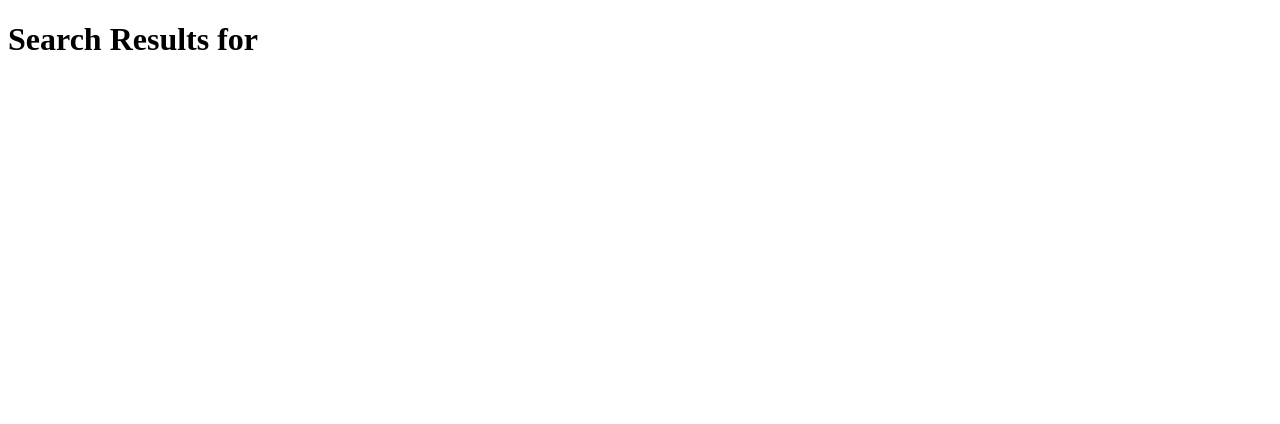
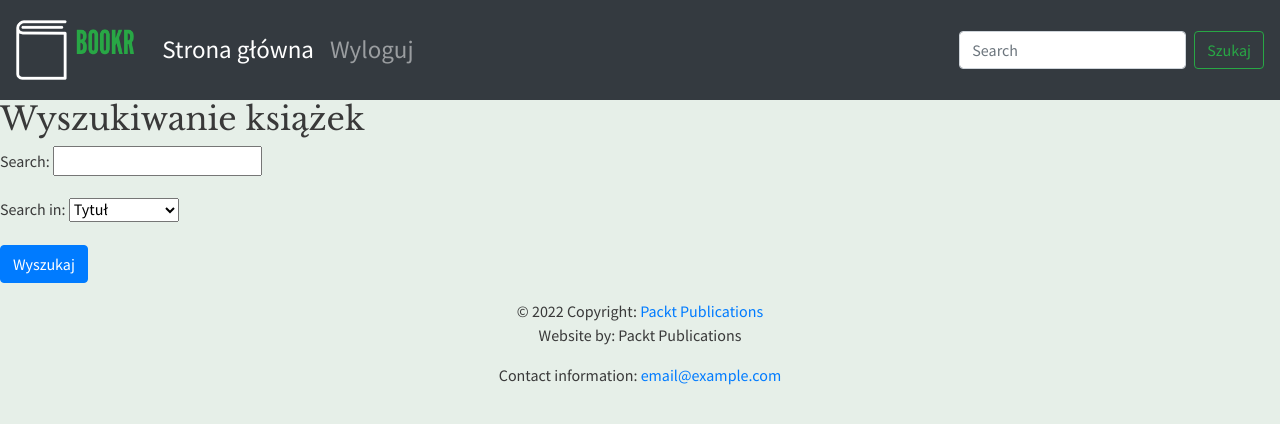
Before and after one commit to lukwac123/bookr, a Django app: page /book-search/ in a window 1280 px wide. Shown: the top 424 px of the page. Run offline with Django 5.2, Linux system fonts and the light colour scheme; some libraries are stand-ins or nearby versions.

Commit message:
Wyszukiwanie książek, utworzenie formularza i widoku

```diff
--- /dev/null
+++ b/reviews/forms.py
@@ -0,0 +1,8 @@
+from django import forms
+
+SEARCH_CHOICES = (("title", "Tytuł"),
+                  ("contributor", "Współtwórca"))
+
+class SearchForm(forms.Form):
+    search = forms.CharField(required=False, min_length=3)
+    search_in = forms.ChoiceField(required=False, choices=SEARCH_CHOICES)
--- a/reviews/templates/reviews/search-results.html
+++ b/reviews/templates/reviews/search-results.html
@@ -1,10 +1,36 @@
-<!DOCTYPE html>
-<html lang="en">
-<head>
-    <meta charset="UTF-8">
-    <title>Search Results: {{ search_text }}</title>
-</head>
-<body>
-<h1>Search Results for <em>{{ search_text }}</em></h1>
-</body>
-</html>
+{% extends 'base.html' %}
+{% block title %}
+    {% if form.is_valid and search_text %}
+        Wyniki wyszukiwania dla "{{ search_text }}"
+    {% else %}
+        Wyszukiwanie książek
+    {% endif %}
+{% endblock %}
+
+{%block content %}
+    <h2>Wyszukiwanie książek</h2>
+    <form>
+        {{ form.as_p }}
+        <button type="submit" class="btn btn-primary">Wyszukaj</button>
+    </form>
+
+    {% if form.is_valid and search_text %}
+        <h3>Wyniki wyszukiwania dla <em>{{ search_text }}</em></h3>
+        <ul class="list-group">
+            {% for book in books %}
+                <li class="list-group-item">
+                    <span class="text-info">Tytuł:</span>
+                    <a href="{% url 'book_detail' book.pk %}">{{ book }}</a>
+                    <br>
+                    <span class="text-info">Współtwórcy:</span>
+                    {% for contributor in book.contributors.all %}
+                        {{ contributor.first_names }} {{ contributor.last_names }}
+                        {% if not forloop.last %}, {% endif %}
+                    {% endfor %}
+                </li>
+                {% empty %}
+                    <li class="list-group-item">Nie znaleziono wyników.</li>
+            {% endfor %}
+        </ul>
+    {% endif %}
+{% endblock %}
--- a/reviews/views.py
+++ b/reviews/views.py
@@ -1,13 +1,35 @@
 from django.shortcuts import render, get_object_or_404
-from .models import Book, Review
+from .models import Book, Contributor
 from .utils import average_rating
+from .forms import SearchForm
 
 def index(request):
     return render(request, "base.html")
 
 def book_search(request):
     search_text = request.GET.get("search", "")
-    return render(request, "reviews/search-results.html", {"search_text": search_text})
+    form = SearchForm(request.GET)
+
+    books = set()
+    if form.is_valid() and form.cleaned_data["search"]:
+        search = form.cleaned_data["search"]
+        search_in = form.cleaned_data.get("search_in") or "title"
+        if search_in == "title":
+            books = Book.objects.filter(title__icontains=search)
+        else:
+            fname_contributors = Contributor.objects.filter(first_names__icontains=search)
+
+            for contributor in fname_contributors:
+                for book in contributor.book_set.all():
+                    books.add(book)
+
+            lname_contributors = Contributor.objects.filter(last_names__icontains=search)
+
+            for contributor in lname_contributors:
+                for book in contributor.book_set.all():
+                    books.add(book)
+
+    return render(request, "reviews/search-results.html", {"form": form, "search_text": search_text, "books": books})
 
 def book_list(request):
     books = Book.objects.all()
--- a/templates/base.html
+++ b/templates/base.html
@@ -11,7 +11,7 @@
 
         <link rel="stylesheet" href="https://cdnjs.cloudflare.com/ajax/libs/font-awesome/4.7.0/css/font-awesome.min.css">
 
-        <title>Recenzje książek</title>
+        <title>{% block title %}Bookr{% endblock %}</title>
 
         <link rel="stylesheet" href="{% static 'main.css' %}">
         <link rel="stylesheet" href="https://fonts.googleapis.com/css?family=Libre+Baskerville|Source+Sans+Pro&display=swap">
@@ -32,8 +32,8 @@
                         <a class="nav-link" href="#">Wyloguj</a>
                     </li>
                 </ul>
-                <form class="form-inline my-2 my-lg-0">
-                    <input class="form-control mr-sm-2" type="search" placeholder="Search" aria-label="Search">
+                <form class="form-inline my-2 my-lg-0" action="{% url 'book_search' %}">
+                    <input name="search" value="{{ search_text }}" minlength="3" class="form-control mr-sm-2" type="search" placeholder="Search" aria-label="Search">
                     <button class="btn btn-outline-success my-2 my-sm-0" type="submit">Szukaj</button>
                 </form>
             </div>
```
